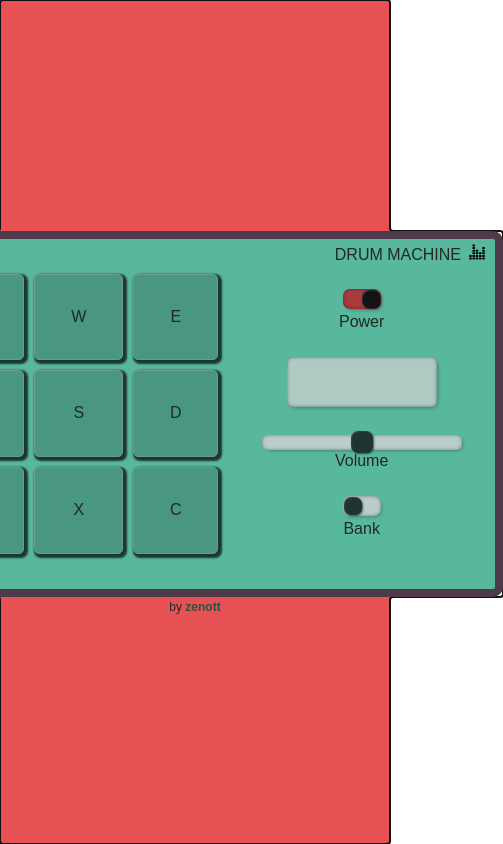
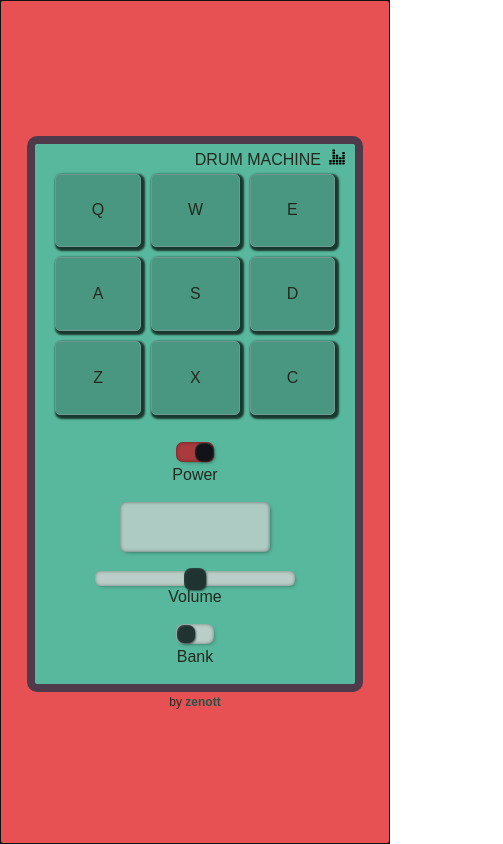
Before and after one commit to BalintMendli/drum-machine, a React (Create React App) app: page / in a window 390 px wide. Shown: the whole page, 503 px wide, since content can reach past the window. Built offline with nearby package versions, Linux system fonts and the light colour scheme; a web font is replaced by a local one.

Commit message:
Small fixes

```diff
--- a/src/App.css
+++ b/src/App.css
@@ -329,3 +329,12 @@ button {
   cursor: pointer;
   outline: inherit;
 }
+
+@media (max-width: 640px) {
+  #drum-machine {
+    flex-direction: column;
+    width: 320px;
+    height: 520px;
+    padding-top: 20px;
+  }
+}
```
Also changed, not shown: package.json (+8 -3 lines), 2 other files (tests, documents, lock files or other folders).
